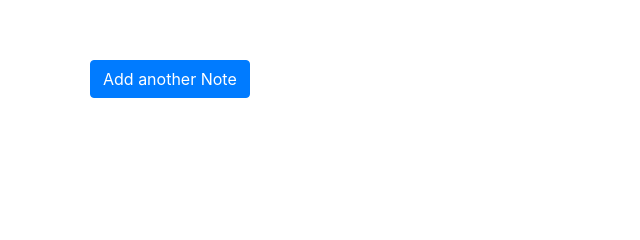
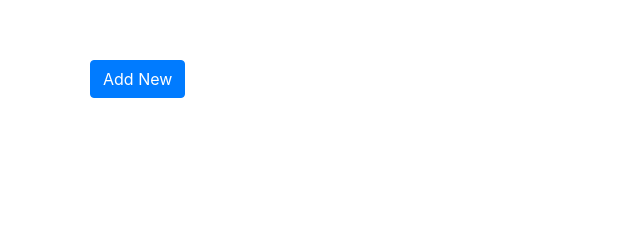
Before and after one commit to Mahdi9292/msnotes, a PHP site: page /notes-v2/page/home in a window 1280 px wide. Shown: the part 206-446 px from the top of the page, without its empty margins (0-640 px from the left). Run offline with PHP 8.4, Linux system fonts and the light colour scheme; the visitor is signed in with stand-in values (Sample User, id 1); data that the repository does not hold is empty.

Commit message:
new features

```diff
--- a/mvc/controller/note.php
+++ b/mvc/controller/note.php
@@ -28,13 +28,14 @@ class NoteController{
 
 
         $userId= $_SESSION['user_id'];
-        $date = $date = date('l jS \of F Y h:i:s A');
+        $date = date('F j, Y, g:i a');
 
         NoteModel::insert($title, $description, $userId, $date);
         $records= NoteModel::getNoteID($userId);
         $noteId = $records['note_id'];
         echo json_encode(array(
             'noteId' => $noteId,
+            'date' => $date,
         ));
 
         // header("Location: /notes-v2/page/home");
--- a/mvc/view/page/home.php
+++ b/mvc/view/page/home.php
@@ -126,7 +126,7 @@
                 <a class="btn btn-dark btn-sm" href="/notes-v2/note/submit">Insert</a>
             </div> -->
             <div class="row col-lg-6" style="padding: 20px">
-                <button class="btn btn-primary" type="button" id="commentButton">Add another Note</button><br>
+                <button class="btn btn-primary" type="button" id="commentButton">Add New</button><br>
                 <div style="display: none " id="commentForm" class="col-lg-12 border border-secondary rounded p10 m10t">
                     <div class="form-group">
                         <label for="title">Title</label><br>
@@ -148,6 +148,7 @@
 
 <!-- Script-->
 <script>
+
     $(document).ready(function() {
         $("#commentButton").click(function() {
             $("#commentForm").toggle();
@@ -215,4 +216,15 @@
                 }
             });
     }
+
+
+    var button = document.getElementById("commentButton");
+    button.onclick = function () {
+        if (button.innerHTML === "Dismiss"){
+            button.innerHTML = "Add New";
+        }else if(button.innerHTML === "Add New"){
+            button.innerHTML = "Dismiss";
+        }
+
+    };
 </script>
```
Also changed, not shown: index.html (+5 -7 lines), image/ai.jpg (added), image/cyber.jpg (added).
